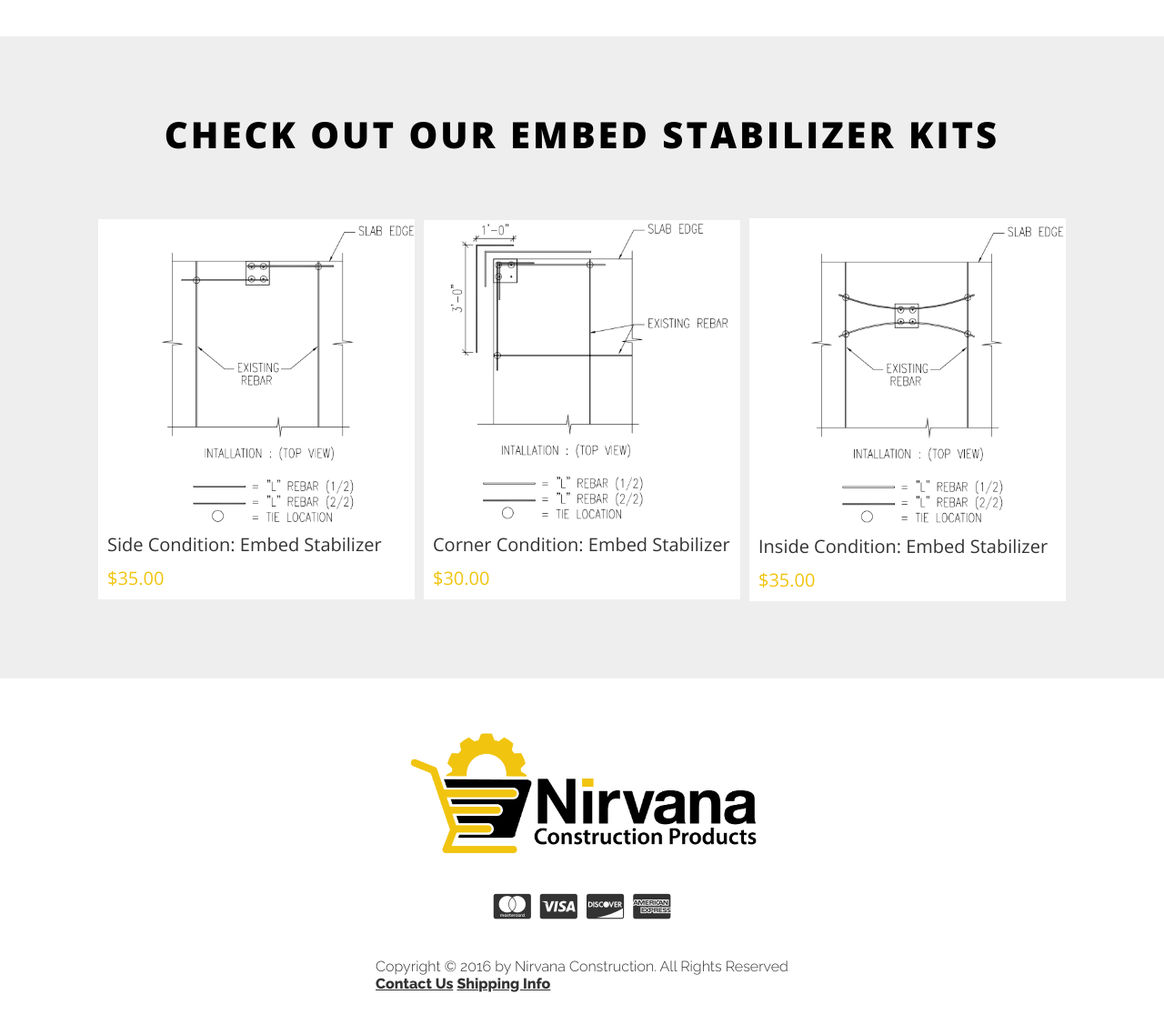
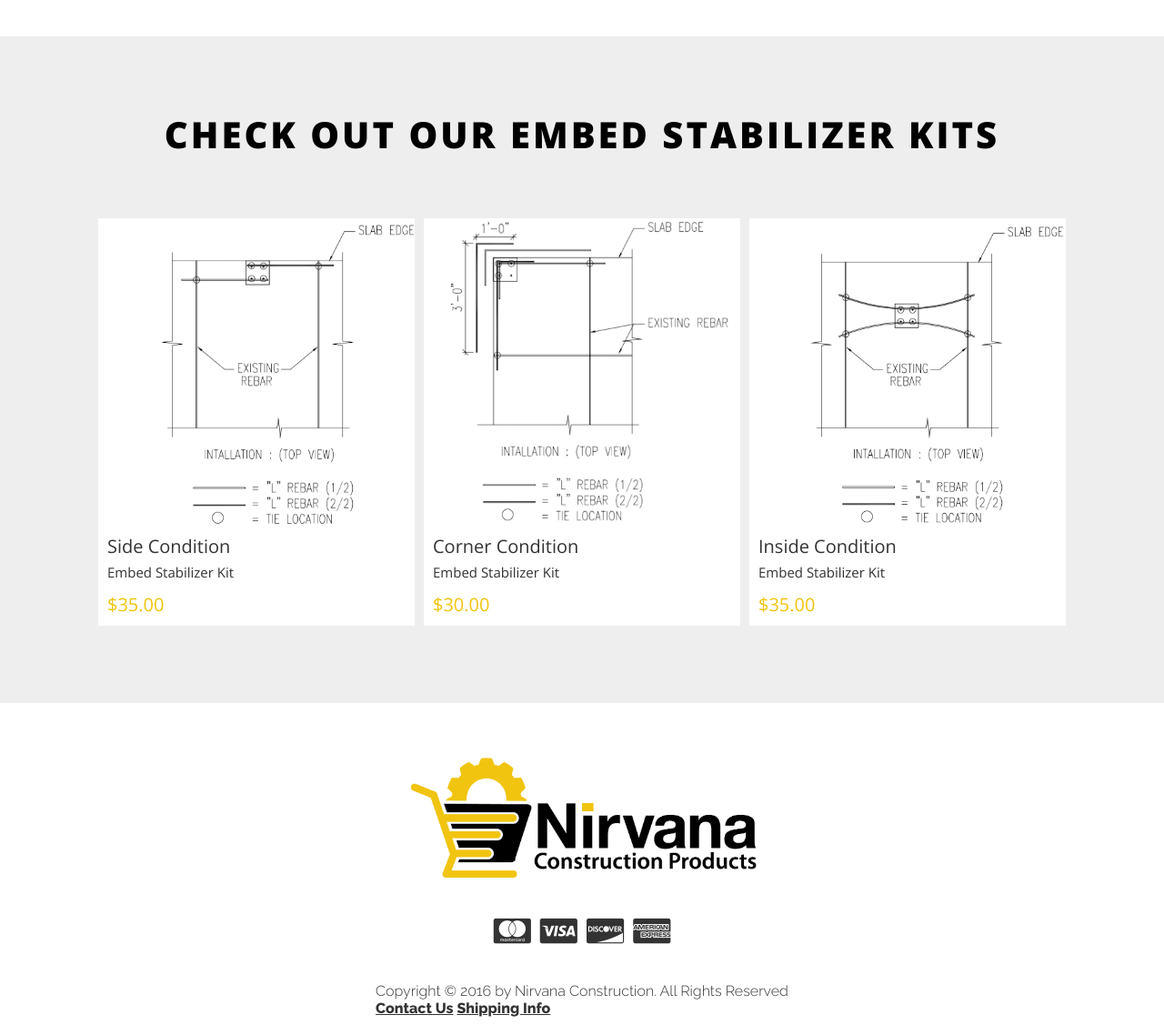
Before and after one commit to ZakiAhmed123/NirConSite, a Rails app: page /products/embeds/1 in a window 1280 px wide. Shown: the part 864-2002 px from the top of the page at 91% size. Before the commit the page ends 1975 px from the top, so only its background shows below. Run offline with Rails 7, Linux system fonts and the light colour scheme; style sheets or scripts are compiled from the project's sources; some libraries are stand-ins or nearby versions.

Commit message:
updated UI features

```diff
--- a/app/assets/stylesheets/application.css.scss
+++ b/app/assets/stylesheets/application.css.scss.erb
@@ -27,7 +27,7 @@ body {
 	width: 100%;
 	height: 100%;
 	z-index: 9999;
-	background: url('boxes.gif') 50% 50% no-repeat rgb(249,249,249);
+	background: url(#{'boxes.gif'}) 50% 50% no-repeat rgb(249,249,249);
   background-color: white;
 }
 
--- a/app/views/products/embed_view.html.erb
+++ b/app/views/products/embed_view.html.erb
@@ -52,7 +52,7 @@
         <%= image_tag 'side.jpg', class:'e-image' %>
         <div class="e-description">
           <div class="e-name">
-            Side Condition: Embed Stabilizer
+            Side Condition </br><span style="font-size:15px;">Embed Stabilizer Kit</span>
           </div>
           <div class="e-price">
             $35.00
@@ -65,7 +65,8 @@
         <%= image_tag 'corner.jpg', class:'e-image' %>
         <div class="e-description">
           <div class="e-name">
-            Corner Condition: Embed Stabilizer
+            Corner Condition</br>
+            <span style="font-size:15px;">Embed Stabilizer Kit</span>
           </div>
           <div class="e-price">
             $30.00
@@ -79,7 +80,8 @@
     <%= image_tag 'inside.jpg', class:'e-image' %>
     <div class="e-description">
       <div class="e-name">
-        Inside Condition: Embed Stabilizer
+        Inside Condition</br>
+        <span style="font-size:15px;">Embed Stabilizer Kit</span>
       </div>
       <div class="e-price">
         $35.00
```
Also changed, not shown: app/views/checkout/payment.html.erb (+6 -2 lines), app/assets/images/corner.jpg, app/assets/images/side.jpg.
